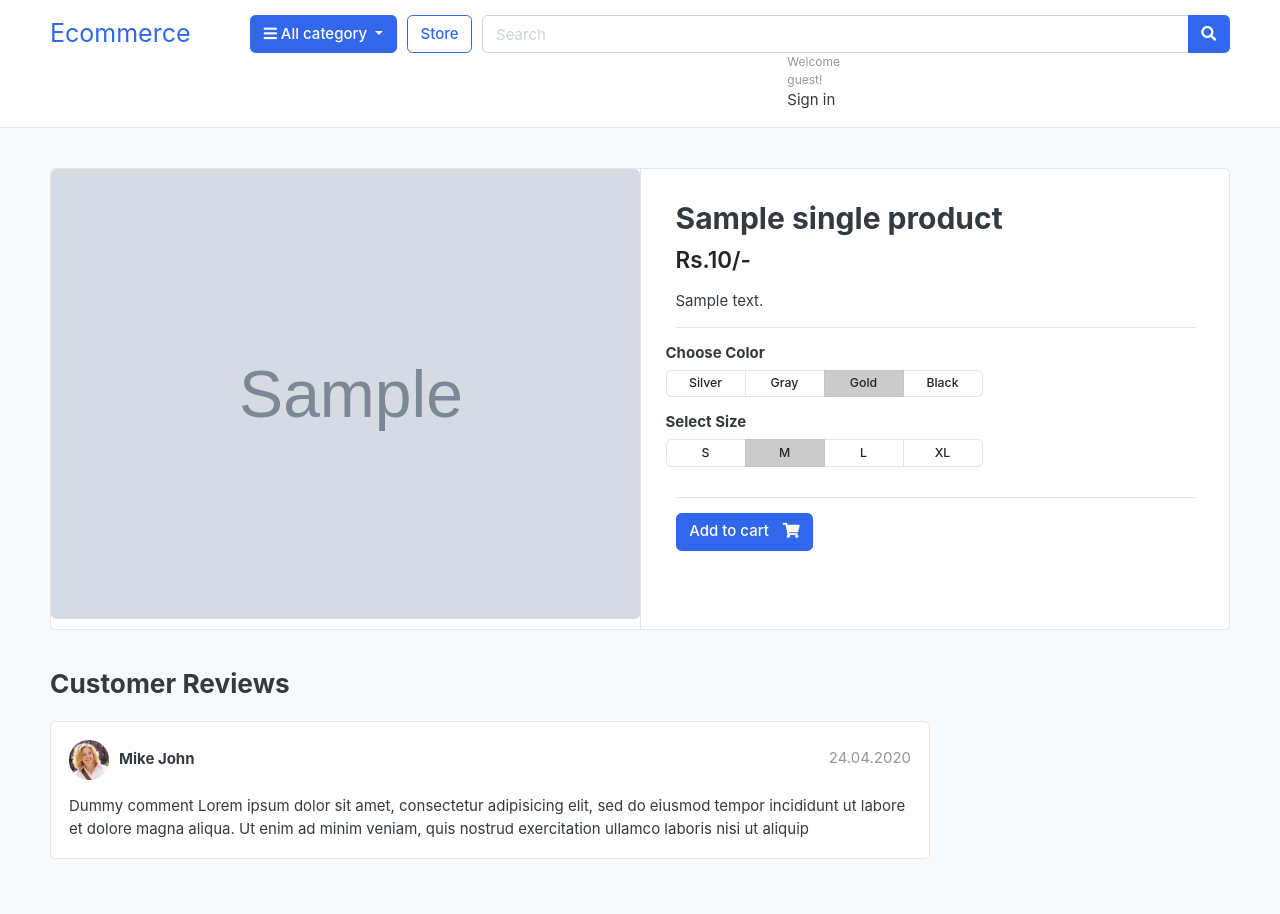
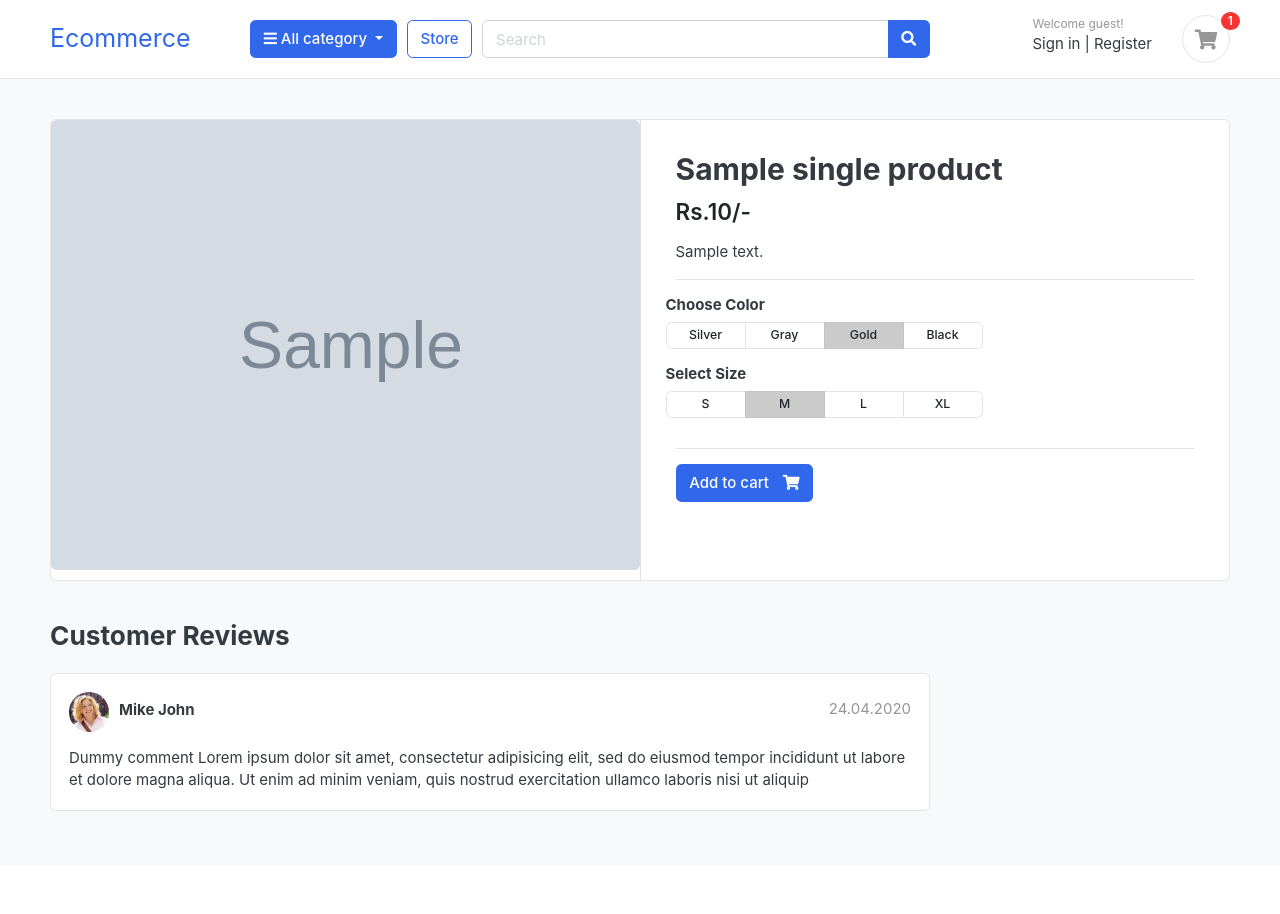
Before and after one commit to Ameeruddin0601/Django-Ecom-Project, a Django app: template templates/store/product_detail.html in a window 1280 px wide. After the commit the page ends 811 px from the top, so only its background shows below. Run offline with Django 3.2, Linux system fonts and the light colour scheme; the template is opened without the code that fills it: most values are stand-ins (such as "Sample title", 1, 10 or a date in 2020); grey boxes marked "Sample" are stand-in pictures; some libraries are stand-ins or nearby versions; some web fonts are replaced.

Commit message:
fixed some bugs, cart counter added

```diff
--- a/templates/includes/navbar.html
+++ b/templates/includes/navbar.html
@@ -59,20 +59,19 @@
                 </div>
             </form> <!-- search-wrap .end// -->
         </div> <!-- col.// -->
-        <div class="col-lg-3 col-sm-6 col-8 order-2 order-lg-3" style="padding-left: 800px;">
+		<div class="col-lg-3 col-sm-6 col-8 order-2 order-lg-3">
 			<div class="d-flex justify-content-end mb-3 mb-lg-0">
 				<div class="widget-header">
 					<small class="title text-muted">Welcome guest!</small>
 					<div>
-                                <a href="./signin.html">Sign in</a>
-                                {% comment %} <span class="dark-transp"> | </span>
-                                <a href="./register.html"> Register</a> {% endcomment %}
+						<a href="./signin.html">Sign in</a> <span class="dark-transp"> | </span>
+						<a href="./register.html"> Register</a>
 					</div>
 				</div>
-                        {% comment %} <a href="./cart.html" class="widget-header pl-3 ml-3">
+				<a href="{% url 'cart' %}" class="widget-header pl-3 ml-3">
 					<div class="icon icon-sm rounded-circle border"><i class="fa fa-shopping-cart"></i></div>
-                            <span class="badge badge-pill badge-danger notify">0</span>
-                        </a> {% endcomment %}
+					<span class="badge badge-pill badge-danger notify">{{cart_count}}</span>
+				</a>
 			</div> <!-- widgets-wrap.// -->
 		</div> <!-- col.// -->
 </div> <!-- row.// -->
@@ -81,5 +80,4 @@
 
 
 
-
-    </header> <!-- section-header.// -->
+</header>
--- a/templates/store/product_detail.html
+++ b/templates/store/product_detail.html
@@ -68,9 +68,14 @@
         </div> <!-- row.// -->
         <hr>
         {% if single_product.stock <= 0 %}
-            <a href="./product-detail.html" class="btn  btn-primary disabled"> <span class="text">Out Of Stalk</span> <i class="fas fa-shopping-cart"></i>  </a>
+            <a href="./product-detail.html" class="btn  btn-primary disabled"> <span class="text">Out Of Stock</span> <i class="fas fa-shopping-cart"></i>  </a>
         {% else %}
-            <a href="{% url 'add_cart' single_product.id %}" class="btn  btn-primary"> <span class="text">Add to cart</span> <i class="fas fa-shopping-cart"></i>  </a>
+			{% if in_cart %}
+				<a href="#" class="btn  btn-success"> <span class="text">Added to cart</span> <i class="fas fa-check"></i>  </a>
+				<a href="{% url 'cart' %}" class="btn  btn-outline-primary"> <span class="text">View Cart</span> <i class="fas fa-eye"></i>  </a>
+			{% else %}
+            	<a href="{% url 'add_cart' single_product.id %}" class="btn  btn-primary"> <span class="text">Add to cart</span> <i class="fas fa-shopping-cart"></i>  </a>
+			{% endif %}
         {% endif %}
         </article> <!-- product-info-aside .// -->
             </main> <!-- col.// -->
--- a/templates/store/store.html
+++ b/templates/store/store.html
@@ -142,7 +142,7 @@
                             <span class="price">Rs.{{product.price}}/-</span>
                         </div> <!-- price-wrap.// -->
                     </div>
-                    <a href="#" class="btn btn-block btn-primary">Add to cart </a>
+                    <a href="{% url 'add_cart' product.id %}" class="btn btn-block btn-primary">Add to cart </a>
                 </figcaption>
             </figure>
         </div> <!-- col.// -->
```
Also changed, not shown: carts/context_processors.py (added, +16 -0 lines), store/views.py (+9 -7 lines), templates/store/cart.html (+12 -4 lines), db.sqlite3. Lines whose indentation alone changed are shown as unchanged.
